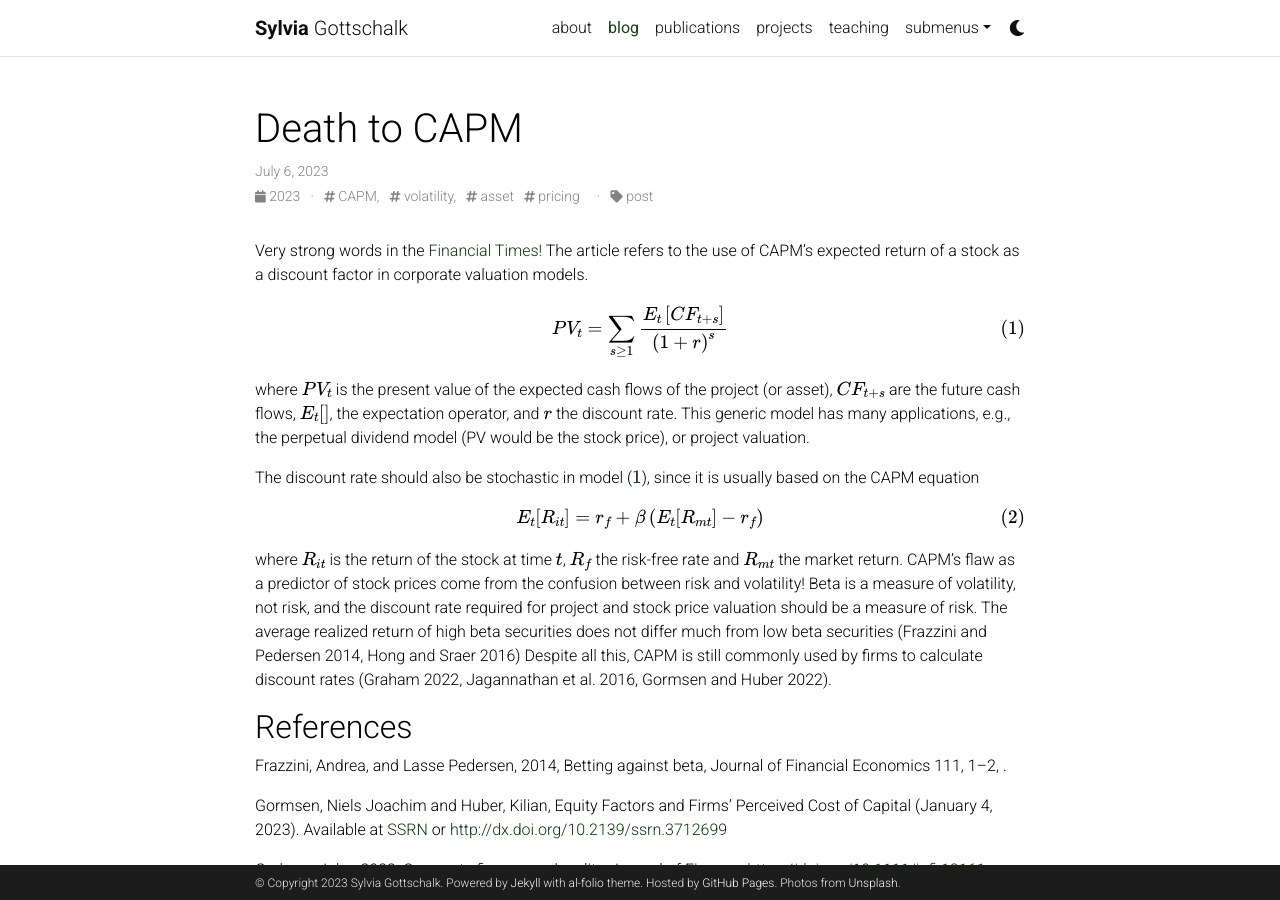
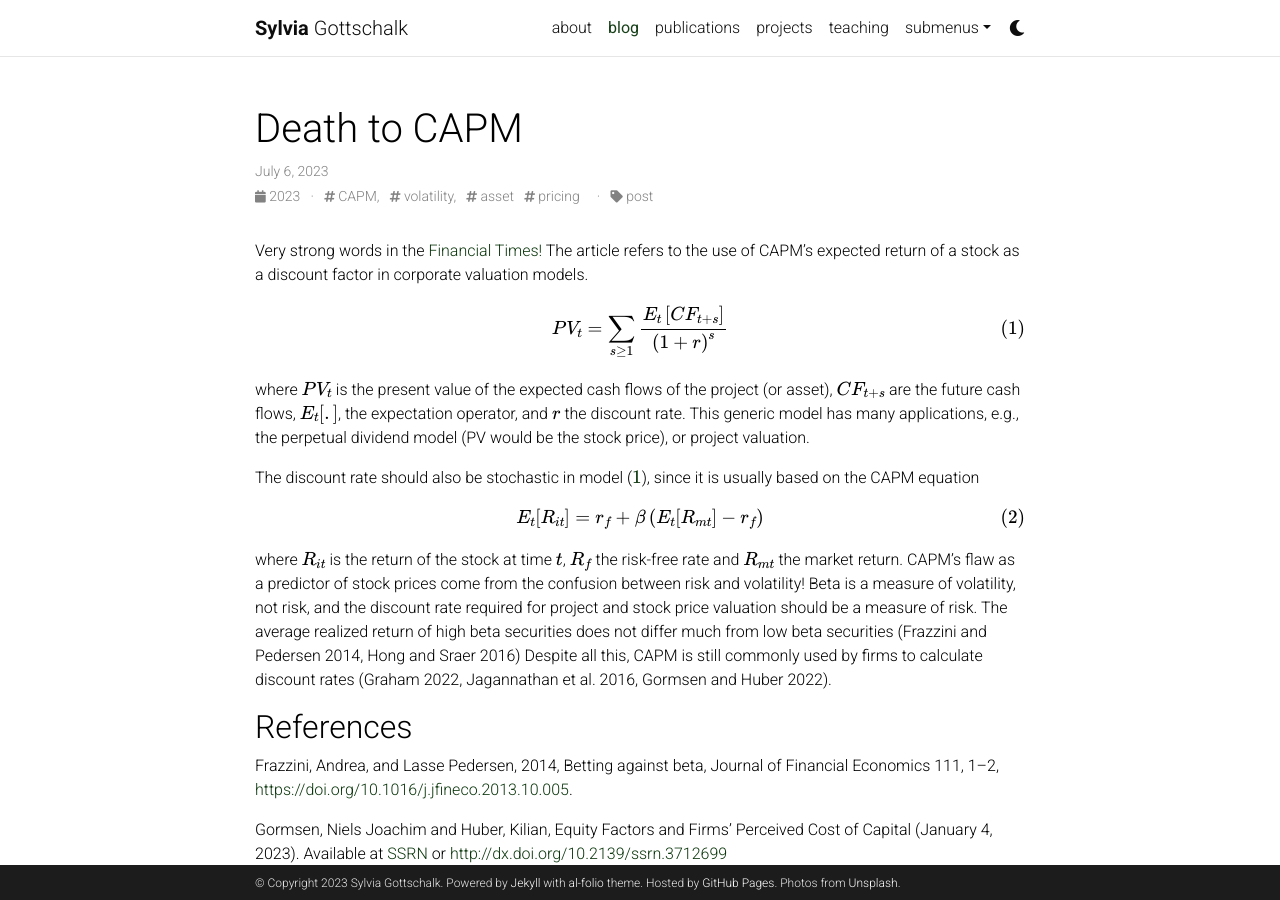
Before and after one commit to sdgottschalk/sgottschalk.io, a Jekyll site: the page built from _posts/2023-07-06-death_to_capm.md, in a window 1280 px wide and 900 px high. Built offline with Jekyll 4.4.1, drawn with Linux system fonts in a browser that asks for light colours; comment, search, counter and statistics services are not loaded; a style sheet for code colours, icons or effects is not loaded.

Commit message:
Update 2023-07-06-death_to_capm.md

```diff
--- a/_posts/2023-07-06-death_to_capm.md
+++ b/_posts/2023-07-06-death_to_capm.md
@@ -15,7 +15,7 @@ The article refers to the use of CAPM's expected return of a stock as a discount
 PV_t=\sum_{s\geq 1}\frac{E_t\left[CF_{t+s}\right]}{\left(1+r\right)^s}
 \end{equation}
 
-where $$PV_t$$ is the present value of the expected cash flows of the project (or asset), $$CF_{t+s}$$ are the future cash flows, $$E_t[]$$, the expectation operator, and $$r$$ the discount rate. This generic model has many applications, e.g., the perpetual dividend model (PV would be the stock price), or project valuation.
+where $$PV_t$$ is the present value of the expected cash flows of the project (or asset), $$CF_{t+s}$$ are the future cash flows, $$E_t[.]$$, the expectation operator, and $$r$$ the discount rate. This generic model has many applications, e.g., the perpetual dividend model (PV would be the stock price), or project valuation.
 
 The discount rate should also be stochastic in model (\ref{eq:PV}), since it is usually based on the CAPM equation
 
@@ -29,7 +29,7 @@ Despite all this, CAPM is still commonly used by firms to calculate discount rat
 
 ## References
 
-Frazzini, Andrea, and Lasse Pedersen, 2014, Betting against beta, Journal of Financial Economics 111, 1–2, <a href="https://doi.org/10.1016/j.jfineco.2013.10.005"></a>.
+Frazzini, Andrea, and Lasse Pedersen, 2014, Betting against beta, Journal of Financial Economics 111, 1–2, <a href="https://doi.org/10.1016/j.jfineco.2013.10.005">https://doi.org/10.1016/j.jfineco.2013.10.005</a>.
 
 Gormsen, Niels Joachim and Huber, Kilian, Equity Factors and Firms’ Perceived Cost of Capital (January 4, 2023). Available at
 <a href="https://ssrn.com/abstract=3712699">SSRN</a> or <a href="http://dx.doi.org/10.2139/ssrn.3712699">http://dx.doi.org/10.2139/ssrn.3712699</a>
```
